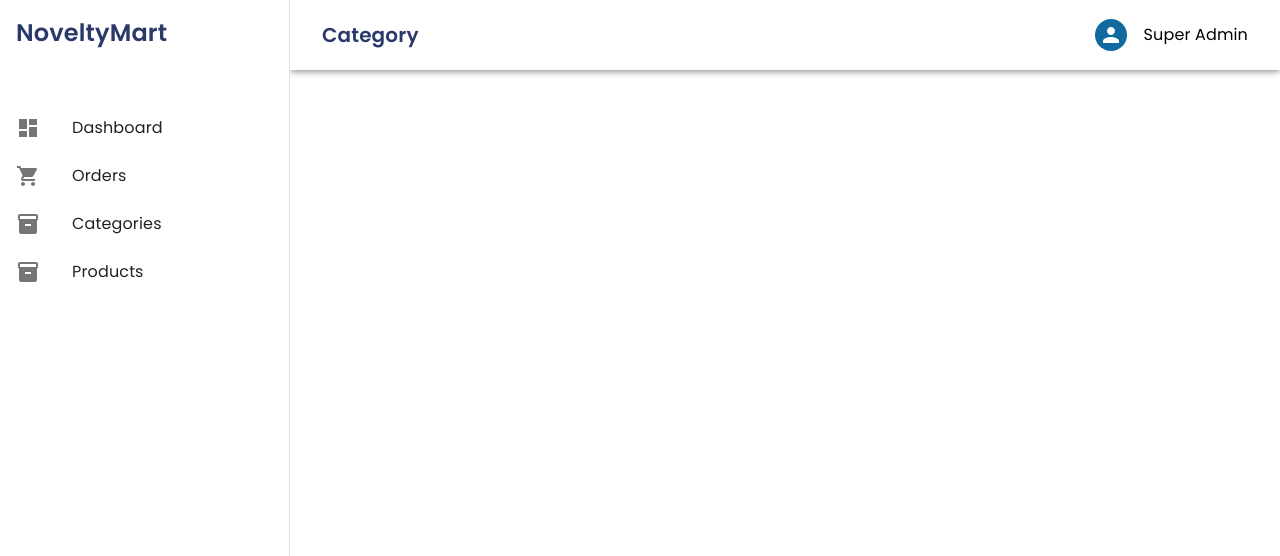
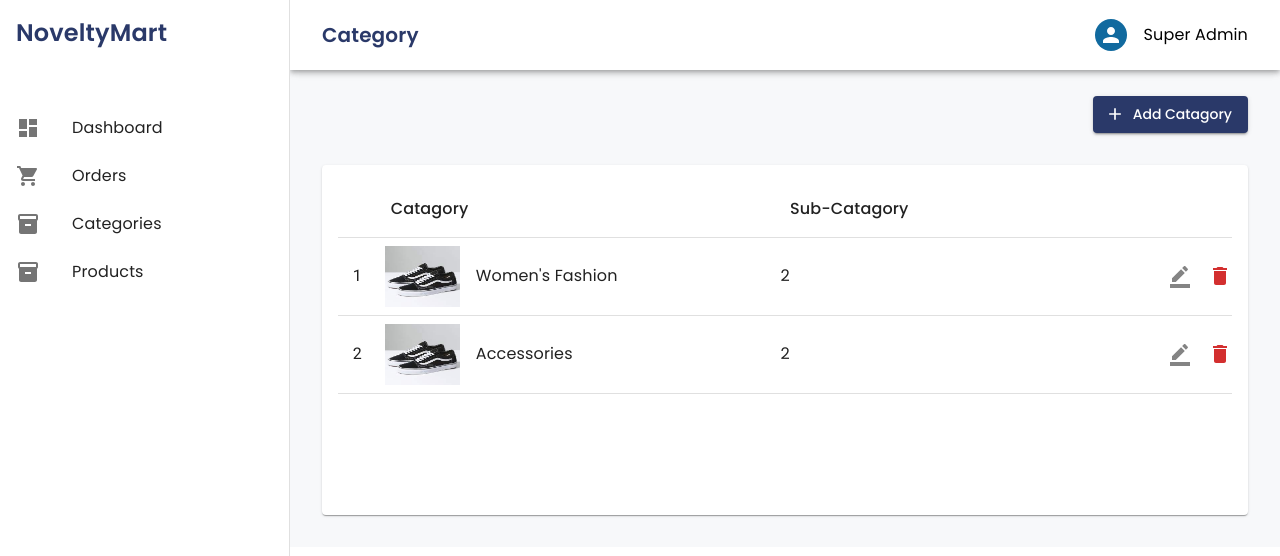
Before and after one commit to aviyan171/Ecommerce-Design, a React (Create React App) app: page /category in a window 1280 px wide. Shown: the top 556 px of the page. Built offline with nearby package versions, Linux system fonts and the light colour scheme; a web font is replaced by a local one.

Commit message:
category

```diff
--- a/src/App.tsx
+++ b/src/App.tsx
@@ -2,7 +2,7 @@ import { Box } from "@mui/material";
 import { Route, Routes } from "react-router-dom";
 
 import Layout from "./Layout/Layout";
-import Categories from "./pages/AdminPages/Categories";
+import Categories from "./pages/AdminPages/Category/Categories";
 import Dashboard from "./pages/AdminPages/Dashboard";
 import Order from "./pages/AdminPages/Order";
 import OrderDetails from "./pages/AdminPages/OrderDetails";
--- a/src/pages/AdminPages/Categories.tsx
+++ /dev/null
@@ -1,5 +0,0 @@
-const Categories = () => {
-  return <div>Categories</div>;
-};
-
-export default Categories;
--- /dev/null
+++ b/src/pages/AdminPages/Category/Categories.tsx
@@ -0,0 +1,168 @@
+import {
+  Box,
+  Button,
+  Divider,
+  Drawer,
+  Paper,
+  SwipeableDrawer,
+  Toolbar,
+  Typography,
+} from "@mui/material";
+import AddIcon from "@mui/icons-material/Add";
+import DeleteIcon from "@mui/icons-material/Delete";
+import BorderColorIcon from "@mui/icons-material/BorderColor";
+
+import { drawerWidth } from "../../../utils/commonVariable";
+import shoes from "../../../assets/JPG/shoes.jpg";
+import { useState } from "react";
+import CategoryDetail from "./CategoryDetail";
+
+const Categories = () => {
+  const [openDrawer, setOpenDrawer] = useState(false);
+
+  const toggleDraweer = (toggle: boolean) => {
+    setOpenDrawer(toggle);
+  };
+
+  return (
+    <Box sx={{ padding: "32px 32px 32px", ml: `${drawerWidth}px` }}>
+      <Toolbar />
+      <Box textAlign="right">
+        <Button startIcon={<AddIcon />} variant="contained">
+          Add Catagory
+        </Button>
+      </Box>
+      <Box mt="32px">
+        <Paper sx={{ height: "350px", padding: "16px" }}>
+          <Box sx={{ display: "flex", flexDirection: "column" }}>
+            <Box sx={{ display: "flex" }}>
+              <Box flex={0.5}></Box>
+              <Box flex={5} sx={{ padding: "16px" }}>
+                <Typography fontWeight={500}>Catagory</Typography>
+              </Box>
+              <Box flex={5} sx={{ padding: "16px" }}>
+                <Typography fontWeight={500}>Sub-Catagory</Typography>
+              </Box>
+              <Box flex={0.8}></Box>
+            </Box>
+            <Divider />
+
+            <Box sx={{ cursor: "pointer" }} onClick={() => toggleDraweer(true)}>
+              <Box sx={{ display: "flex" }}>
+                <Box
+                  sx={{
+                    flex: 0.5,
+                    display: "flex",
+                    alignItems: "center",
+                    justifyContent: "center",
+                  }}
+                >
+                  1
+                </Box>
+
+                <Box
+                  sx={{
+                    flex: 5,
+                    display: "flex",
+                    gap: 2,
+                    padding: "8px",
+                    alignItems: "center",
+                  }}
+                >
+                  <Box sx={{ height: "61px", width: "75px" }}>
+                    <Box
+                      component="img"
+                      alt="img"
+                      src={shoes}
+                      sx={{
+                        height: "100%",
+                        width: "100%",
+                      }}
+                    />
+                  </Box>
+                  <Typography>Women's Fashion</Typography>
+                </Box>
+                <Box flex={5} sx={{ display: "flex", alignItems: "center" }}>
+                  <Typography>2</Typography>
+                </Box>
+                <Box
+                  flex={0.8}
+                  sx={{ display: "flex", alignItems: "center", gap: 2 }}
+                >
+                  <BorderColorIcon sx={{ color: "#848484" }} />
+                  <DeleteIcon
+                    sx={{ color: (theme) => theme.palette.error.main }}
+                  />
+                </Box>
+              </Box>
+              <Divider />
+            </Box>
+
+            <Box>
+              <Box sx={{ display: "flex" }}>
+                <Box
+                  sx={{
+                    flex: 0.5,
+                    display: "flex",
+                    alignItems: "center",
+                    justifyContent: "center",
+                  }}
+                >
+                  2
+                </Box>
+                <Box
+                  sx={{
+                    flex: 5,
+                    display: "flex",
+                    gap: 2,
+                    padding: "8px",
+                    alignItems: "center",
+                  }}
+                >
+                  <Box sx={{ height: "61px", width: "75px" }}>
+                    <Box
+                      component="img"
+                      alt="img"
+                      src={shoes}
+                      sx={{
+                        height: "100%",
+                        width: "100%",
+                      }}
+                    />
+                  </Box>
+                  <Typography>Accessories</Typography>
+                </Box>
+                <Box flex={5} sx={{ display: "flex", alignItems: "center" }}>
+                  <Typography>2</Typography>
+                </Box>
+                <Box
+                  flex={0.8}
+                  sx={{ display: "flex", alignItems: "center", gap: 2 }}
+                >
+                  <BorderColorIcon sx={{ color: "#848484" }} />
+                  <DeleteIcon
+                    sx={{ color: (theme) => theme.palette.error.main }}
+                  />
+                </Box>
+              </Box>
+              <Divider />
+            </Box>
+          </Box>
+        </Paper>
+      </Box>
+
+      <SwipeableDrawer
+        anchor="right"
+        open={openDrawer}
+        onClose={() => toggleDraweer(false)}
+        onOpen={() => toggleDraweer(true)}
+      >
+        <Box sx={{ width: "910px", padding: "32px 30px 32px 32px " }}>
+          <CategoryDetail />
+        </Box>
+      </SwipeableDrawer>
+    </Box>
+  );
+};
+
+export default Categories;
--- /dev/null
+++ b/src/pages/AdminPages/Category/CategoryDetail.tsx
@@ -0,0 +1,25 @@
+import { Box, Typography } from "@mui/material";
+import CloseIcon from "@mui/icons-material/Close";
+
+const CategoryDetail = () => {
+  return (
+    <Box>
+      <Box
+        sx={{
+          display: "flex",
+          alignItems: "center",
+
+          justifyContent: "space-between",
+        }}
+      >
+        <Typography variant="h6" fontWeight={600}>
+          Catagory Detail
+        </Typography>
+
+        <CloseIcon sx={{ textAlign: "right" }} />
+      </Box>
+    </Box>
+  );
+};
+
+export default CategoryDetail;
--- a/src/pages/AdminPages/OrderDetails.tsx
+++ b/src/pages/AdminPages/OrderDetails.tsx
@@ -158,7 +158,7 @@ const OrderDetails = () => {
                         </Typography>
                       </Stack>
                     </Box>
-                    <Typography>1</Typography>
+                    <Typography sx={{ ml: { xl: 5 } }}>1</Typography>
                     <Typography sx={{ pl: 5 }}>$300.00</Typography>
                     <Typography sx={{ pl: { md: 1, xl: 0 } }}>
                       $300.00
```
